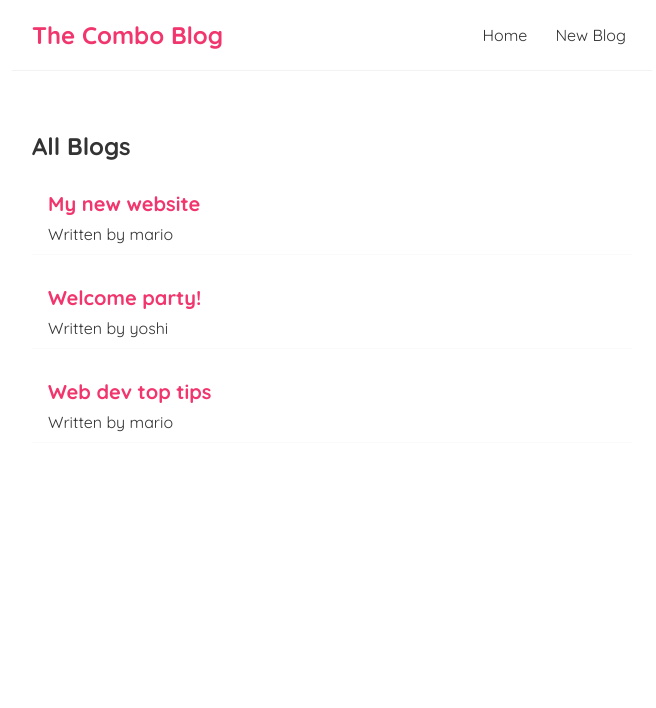
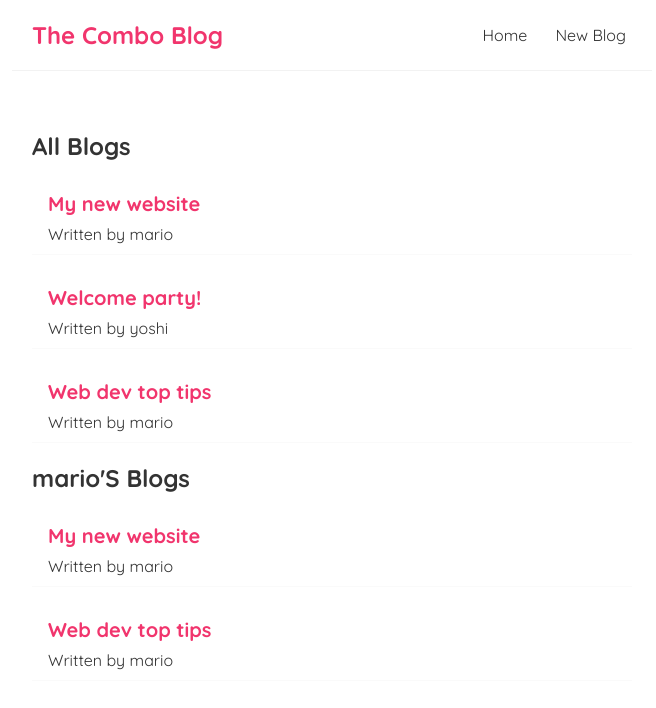
Before and after one commit to Ozioma45/Combo_blog-React, a React (Vite) app: page / in a window 1280 px wide. Shown: the top 708 px of the page, without its empty margins (308-964 px from the left). Built offline with nearby package versions, Linux system fonts and the light colour scheme.

Commit message:
reusing props

```diff
--- a/src/Home.jsx
+++ b/src/Home.jsx
@@ -15,6 +15,10 @@ export default function Home() {
   return (
     <div className="Home">
       <BlogList blogs={blogs} title="All Blogs" />
+      <BlogList
+        blogs={blogs.filter((blogs) => blogs.author === "mario")}
+        title="mario'S Blogs"
+      />
     </div>
   );
 }
```
